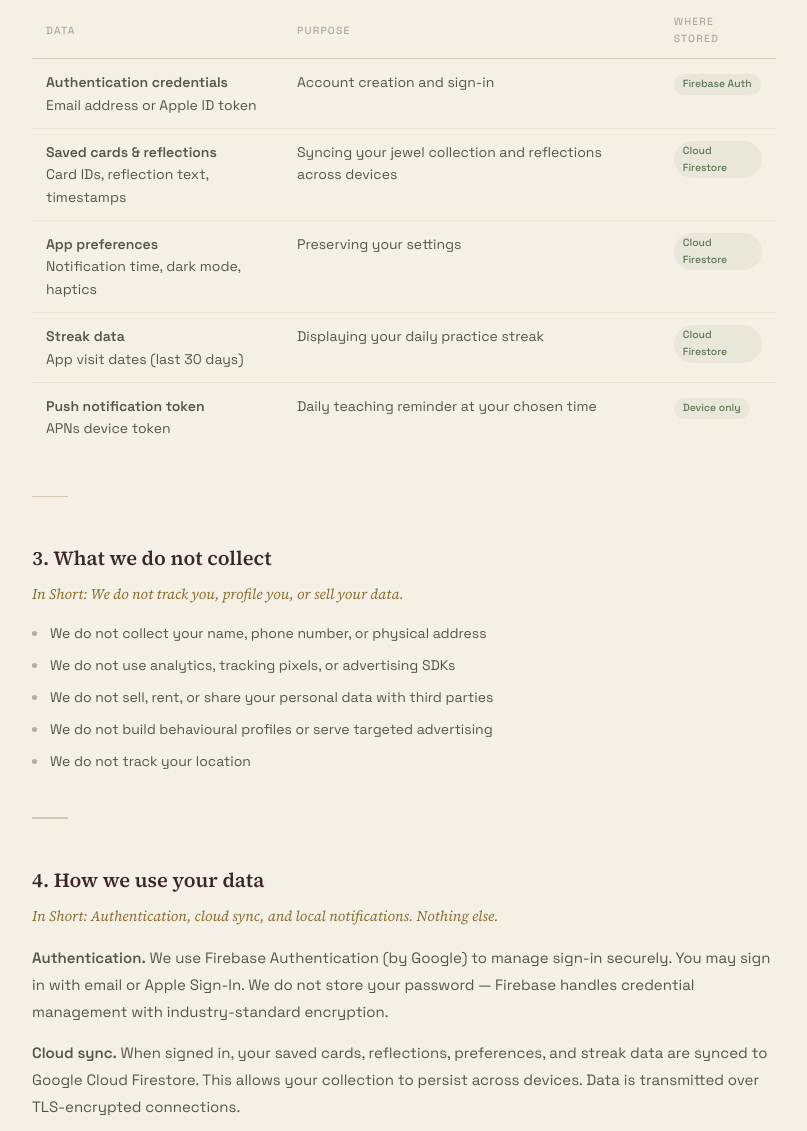
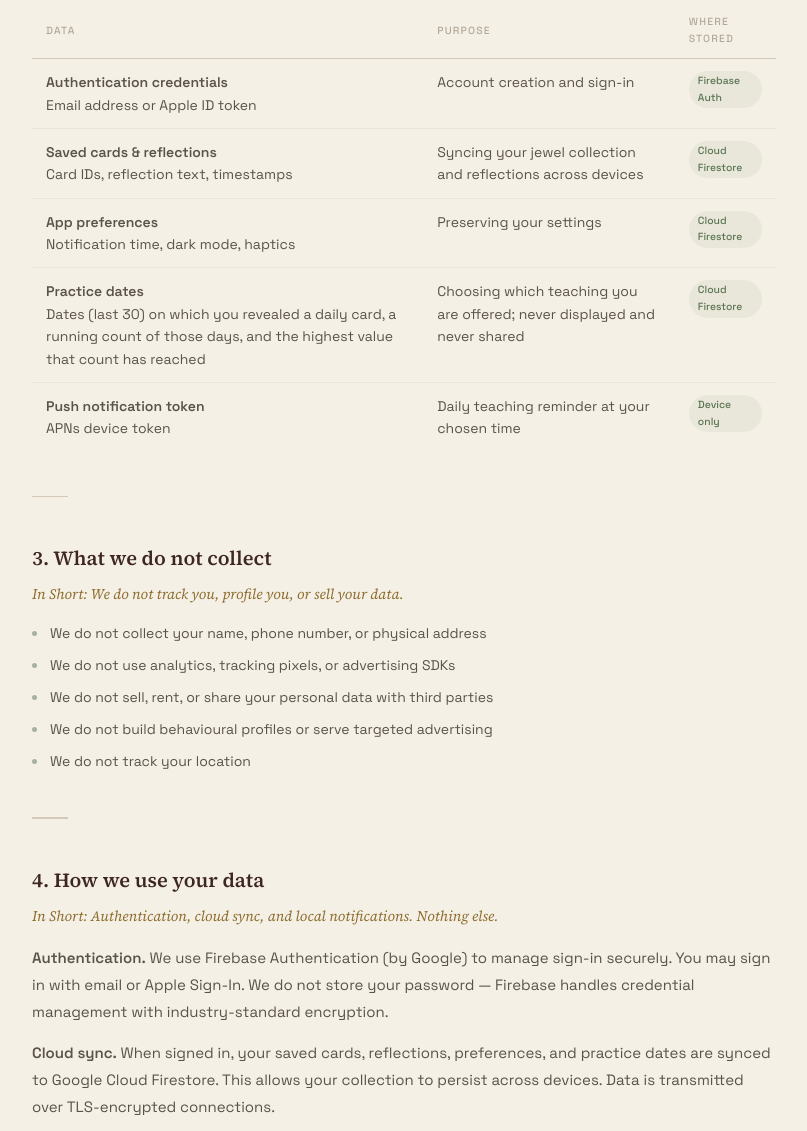
Before and after one commit to Cheukcoding/bodhi-website, a plain HTML site: page privacy.html in a window 1280 px wide. Shown: the part 987-2118 px from the top of the page, without its empty margins (236-1043 px from the left). Drawn offline with Linux system fonts and the light colour scheme.

Commit message:
Privacy: describe stored practice dates; remove streak wording
The app no longer shows a streak. Practice dates (last 30), a running count and its
highest value are stored only to choose which teaching is offered; never displayed,
never shared.

Co-Authored-By: Claude Sonnet 5.5 <noreply@anthropic.com>

```diff
--- a/privacy.html
+++ b/privacy.html
@@ -152,7 +152,7 @@
   <!-- Content -->
   <article class="privacy-content">
     <h1>Privacy Notice</h1>
-    <p class="updated">Last updated: 1 April 2025</p>
+    <p class="updated">Last updated: 21 November 2026</p>
 
     <!-- TOC -->
     <div class="toc">
@@ -204,8 +204,8 @@
           <td><span class="badge">Cloud Firestore</span></td>
         </tr>
         <tr>
-          <td><strong>Streak data</strong><br/>App visit dates (last 30 days)</td>
-          <td>Displaying your daily practice streak</td>
+          <td><strong>Practice dates</strong><br/>Dates (last 30) on which you revealed a daily card, a running count of those days, and the highest value that count has reached</td>
+          <td>Choosing which teaching you are offered; never displayed and never shared</td>
           <td><span class="badge">Cloud Firestore</span></td>
         </tr>
         <tr>
@@ -235,7 +235,7 @@
     <h2 id="use">4. How we use your data</h2>
     <p class="in-short">In Short: Authentication, cloud sync, and local notifications. Nothing else.</p>
     <p><strong>Authentication.</strong> We use Firebase Authentication (by Google) to manage sign-in securely. You may sign in with email or Apple Sign-In. We do not store your password — Firebase handles credential management with industry-standard encryption.</p>
-    <p><strong>Cloud sync.</strong> When signed in, your saved cards, reflections, preferences, and streak data are synced to Google Cloud Firestore. This allows your collection to persist across devices. Data is transmitted over TLS-encrypted connections.</p>
+    <p><strong>Cloud sync.</strong> When signed in, your saved cards, reflections, preferences, and practice dates are synced to Google Cloud Firestore. This allows your collection to persist across devices. Data is transmitted over TLS-encrypted connections.</p>
     <p><strong>Push notifications.</strong> If you enable daily reminders, we schedule local notifications on your device. The notification token stays on your device and is not sent to our servers.</p>
 
     <div class="section-line"></div>
```
